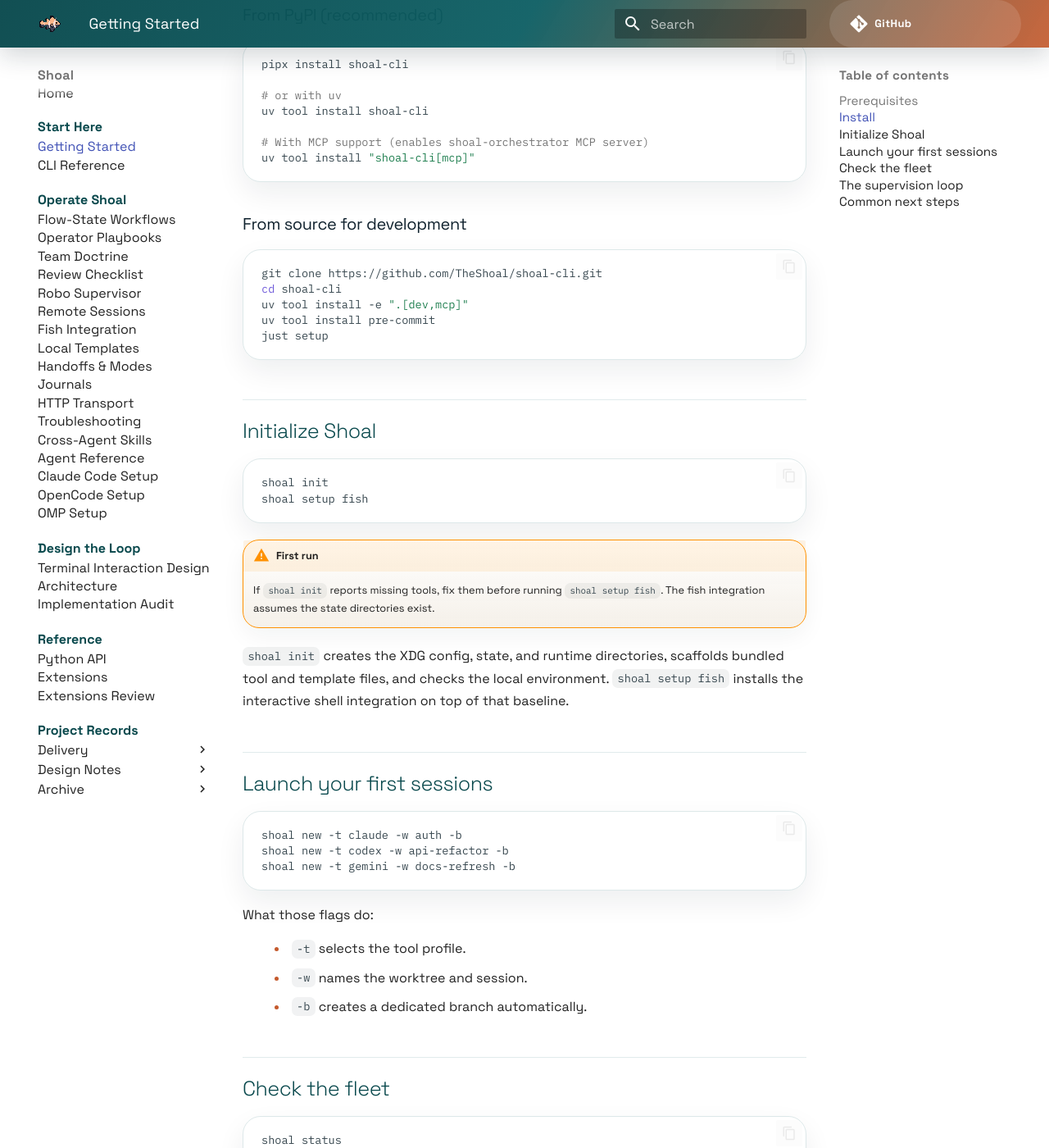
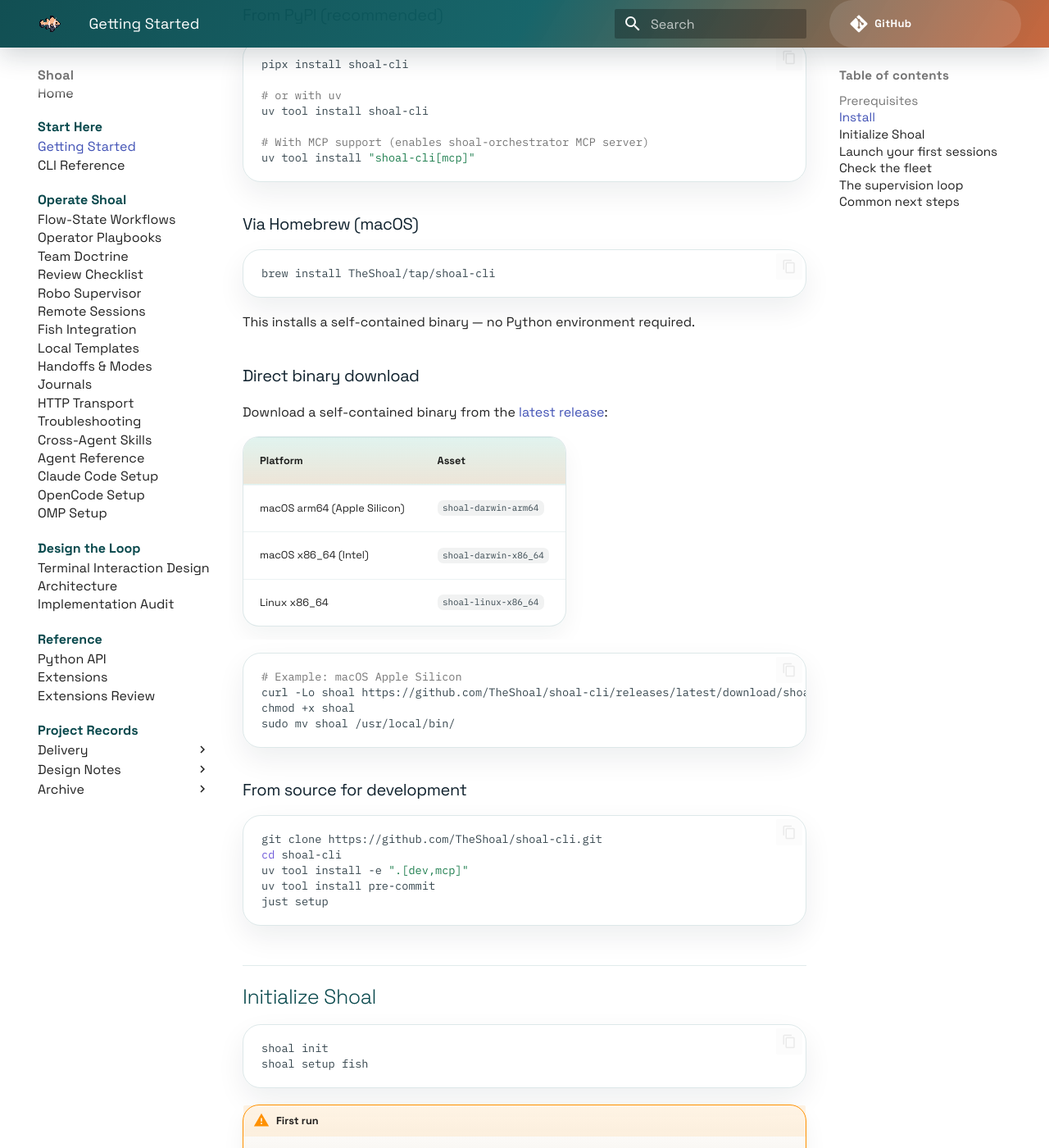
Before and after one commit to TheShoal/shoal-cli, an MkDocs documentation site: the page built from docs/getting-started.md, in a window 1280 px wide and 1400 px high, scrolled down 1885 px. Shown: the whole window at 82% size. Built offline with MkDocs 1.6.1 and Material for MkDocs 9.7.7, drawn with Linux system fonts in a browser that asks for light colours; comment, search, counter and statistics services are not loaded.

Commit message:
feat: add PyApp binary distribution and Homebrew formula
- Add pyapp build job to release workflow (macOS arm64/x86_64, Linux x86_64)
- Create homebrew/shoal-cli.rb formula template pointing to release binaries
- Update README and getting-started docs with brew and binary download options

Co-Authored-By: Claude Opus 4.6 (1M context) <noreply@anthropic.com>

````diff
--- a/docs/getting-started.md
+++ b/docs/getting-started.md
@@ -65,6 +65,32 @@ uv tool install shoal-cli
 
 # With MCP support (enables shoal-orchestrator MCP server)
 uv tool install "shoal-cli[mcp]"
+```
+
+### Via Homebrew (macOS)
+
+```bash
+brew install TheShoal/tap/shoal-cli
+```
+
+This installs a self-contained binary — no Python environment required.
+
+### Direct binary download
+
+Download a self-contained binary from the
+[latest release](https://github.com/TheShoal/shoal-cli/releases/latest):
+
+| Platform | Asset |
+| -------- | ----- |
+| macOS arm64 (Apple Silicon) | `shoal-darwin-arm64` |
+| macOS x86_64 (Intel) | `shoal-darwin-x86_64` |
+| Linux x86_64 | `shoal-linux-x86_64` |
+
+```bash
+# Example: macOS Apple Silicon
+curl -Lo shoal https://github.com/TheShoal/shoal-cli/releases/latest/download/shoal-darwin-arm64
+chmod +x shoal
+sudo mv shoal /usr/local/bin/
 ```
 
 ### From source for development
````
Also changed, not shown: README.md (+19 -1 lines), 2 other files.
